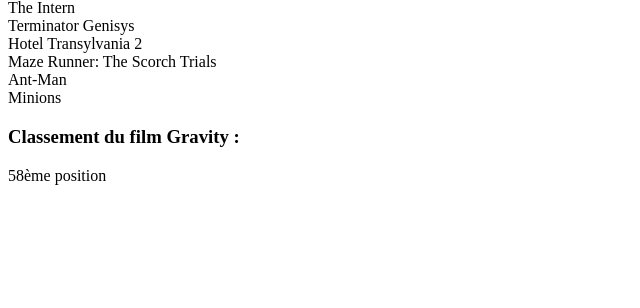
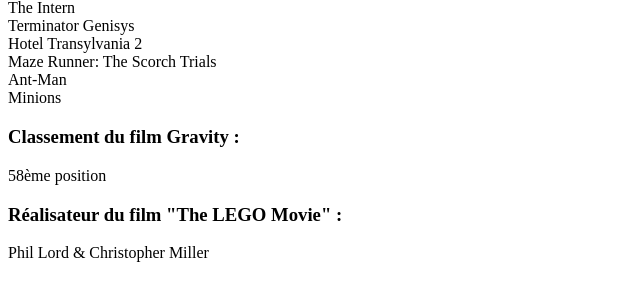
Before and after one commit to MarineCO/php-crunching, a PHP site: page / in a window 1280 px wide. Shown: the part 319-627 px from the top of the page, without its empty margins (0-640 px from the left). Run offline with PHP 8.4, Linux system fonts and the light colour scheme.

Commit message:
réalisateur du film The LEGO Movie : check

```diff
--- a/index.php
+++ b/index.php
@@ -82,6 +82,14 @@ $top = $brut["feed"]["entry"];
 		}
 	}
 
+	//Réalisateur du film "The LEGO Movie"
+	function realisateur($tab) {
+		for ($i = 0; $i < count($tab); $i++) {
+			if ($tab[$i]['im:name']['label'] === 'The LEGO Movie') {
+				return $tab[$i]['im:artist']['label'];
+			}
+		}
+	}
 
 ?><!DOCTYPE html>
 <html lang="en">
@@ -107,6 +115,7 @@ $top = $brut["feed"]["entry"];
 	</div>
 	<div><h3>Classement du film Gravity : </h3><?= gravity($top) ?>ème position</div>
 
+	<div><h3>Réalisateur du film "The LEGO Movie" : </h3><?= realisateur($top); ?></div>
 
 </body>
 </html>
```
